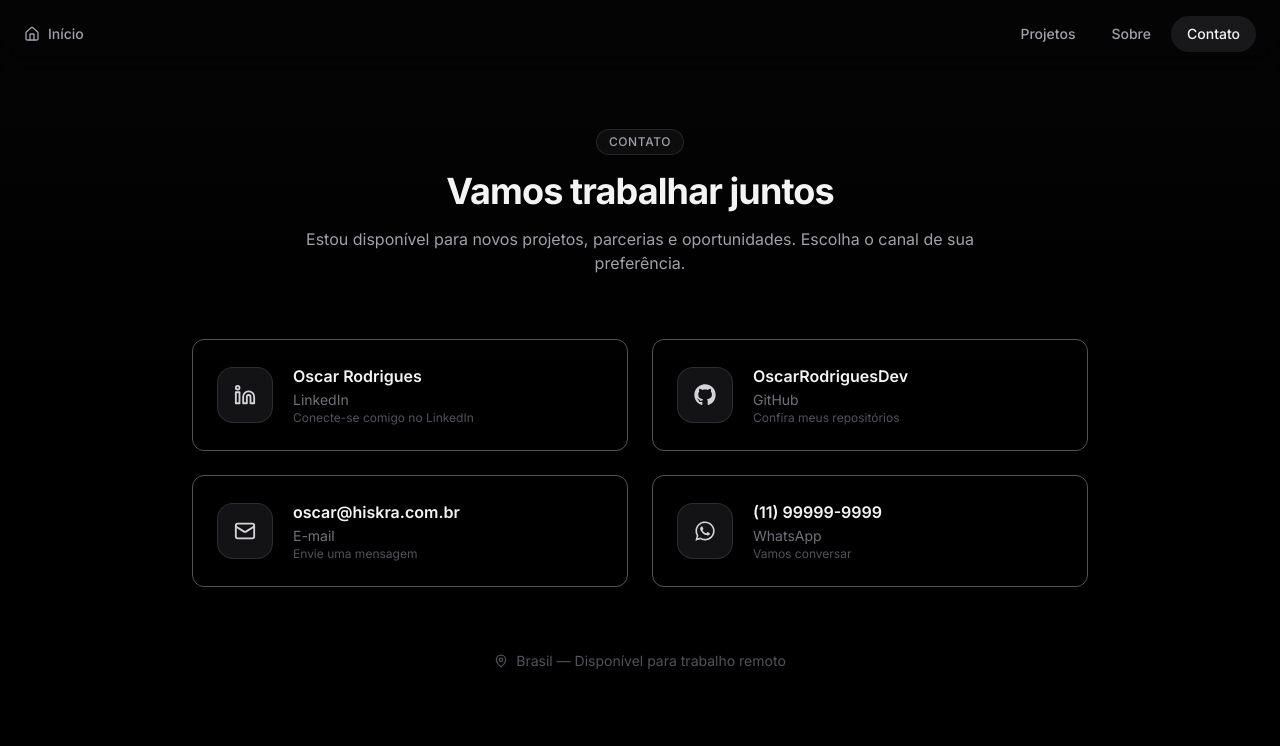
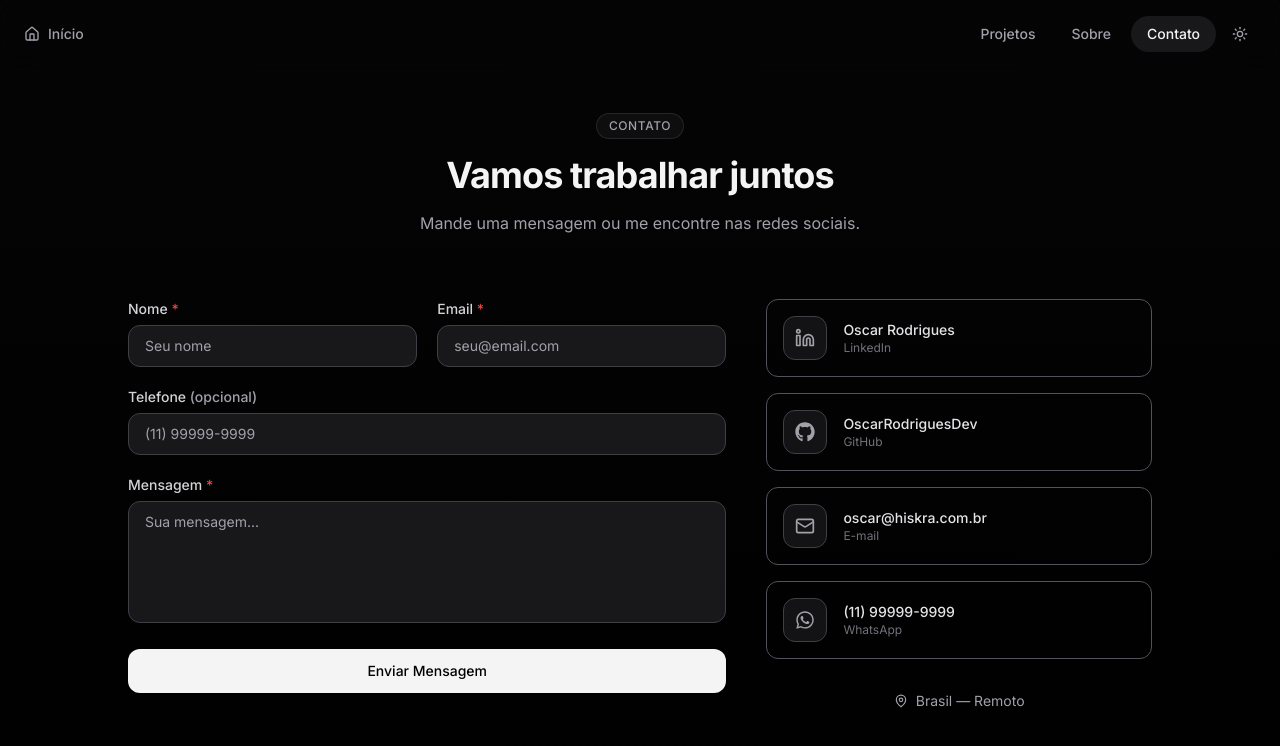
Before and after one commit to oscarRodriguesDev/site-pessoal, a Next.js app: page /contact in a window 1280 px wide. Shown: the top 746 px of the page. Built offline with nearby package versions, Linux system fonts and the light colour scheme; no server answers.

Commit message:
feat: tema claro/escuro e formulário de contato

```diff
--- a/src/app/contact/page.tsx
+++ b/src/app/contact/page.tsx
@@ -1,5 +1,6 @@
 "use client";
-import { Mail, Linkedin, MapPin } from "lucide-react";
+import { useState } from "react";
+import { Mail, Linkedin, MapPin, Send } from "lucide-react";
 import { FaGithub, FaWhatsapp } from "react-icons/fa";
 import Link from "next/link";
 import { Navigation } from "@/components/nav";
@@ -7,90 +8,175 @@ import { Card } from "@/components/card";
 
 const socials = [
   {
-    icon: <Linkedin size={22} />,
+    icon: <Linkedin size={20} />,
     href: "https://www.linkedin.com/in/oscar-rodrigues-dev/",
     label: "LinkedIn",
     handle: "Oscar Rodrigues",
-    description: "Conecte-se comigo no LinkedIn",
   },
   {
-    icon: <FaGithub size={22} />,
+    icon: <FaGithub size={20} />,
     href: "https://github.com/oscarRodriguesDev",
     label: "GitHub",
     handle: "OscarRodriguesDev",
-    description: "Confira meus repositórios",
   },
   {
-    icon: <Mail size={22} />,
+    icon: <Mail size={20} />,
     href: "mailto:oscar@hiskra.com.br",
     label: "E-mail",
     handle: "oscar@hiskra.com.br",
-    description: "Envie uma mensagem",
   },
   {
-    icon: <FaWhatsapp size={22} />,
+    icon: <FaWhatsapp size={20} />,
     href: "https://wa.me/5511999999999",
     label: "WhatsApp",
     handle: "(11) 99999-9999",
-    description: "Vamos conversar",
   },
 ];
 
 export default function Contato() {
+  const [sent, setSent] = useState(false);
+  const [form, setForm] = useState({ nome: "", email: "", telefone: "", mensagem: "" });
+
+  const handleSubmit = (e: React.FormEvent) => {
+    e.preventDefault();
+    if (!form.nome.trim() || !form.email.trim() || !form.mensagem.trim()) return;
+    setSent(true);
+  };
+
   return (
-    <div className="min-h-screen bg-black">
+    <div className="min-h-screen bg-white dark:bg-black">
       <Navigation />
-      <div className="relative pt-32 pb-20">
-        <div className="absolute inset-0 bg-gradient-to-b from-zinc-900/20 via-transparent to-transparent" />
+      <div className="relative pt-28 pb-20">
+        <div className="absolute inset-0 bg-gradient-to-b from-zinc-200/20 via-transparent to-transparent dark:from-zinc-900/20" />
 
         <div className="relative px-6 mx-auto max-w-7xl">
           {/* Header */}
           <div className="max-w-2xl mx-auto mb-12 text-center lg:mb-16 animate-fade-in">
-            <span className="inline-block px-3 py-1 mb-4 text-xs font-medium tracking-wider uppercase border rounded-full text-zinc-400 border-zinc-700/50 bg-zinc-900/50">
+            <span className="inline-block px-3 py-1 mb-4 text-xs font-medium tracking-wider uppercase border rounded-full text-zinc-500 dark:text-zinc-400 border-zinc-300 dark:border-zinc-700/50 bg-zinc-100 dark:bg-zinc-900/50">
               Contato
             </span>
-            <h1 className="text-3xl font-bold tracking-tight text-zinc-100 sm:text-4xl">
+            <h1 className="text-3xl font-bold tracking-tight text-zinc-800 dark:text-zinc-100 sm:text-4xl">
               Vamos trabalhar juntos
             </h1>
-            <p className="mt-4 text-zinc-400">
-              Estou disponível para novos projetos, parcerias e oportunidades.
-              Escolha o canal de sua preferência.
+            <p className="mt-4 text-zinc-500 dark:text-zinc-400">
+              Mande uma mensagem ou me encontre nas redes sociais.
             </p>
           </div>
 
-          {/* Contact Cards */}
-          <div className="grid max-w-4xl grid-cols-1 gap-6 mx-auto sm:grid-cols-2 animate-fade-up">
-            {socials.map((s, index) => (
-              <Card key={index}>
+          <div className="grid max-w-5xl grid-cols-1 gap-10 mx-auto lg:grid-cols-5 animate-fade-up">
+            {/* Form */}
+            <div className="lg:col-span-3">
+              {sent ? (
+                <div className="flex flex-col items-center justify-center py-16 text-center">
+                  <div className="flex items-center justify-center w-16 h-16 mb-4 rounded-full bg-zinc-100 dark:bg-zinc-800">
+                    <Send size={24} className="text-zinc-600 dark:text-zinc-300" />
+                  </div>
+                  <h2 className="text-xl font-semibold text-zinc-800 dark:text-zinc-100">
+                    Mensagem enviada!
+                  </h2>
+                  <p className="mt-2 text-zinc-500">
+                    Obrigado pelo contato. Responderei em breve.
+                  </p>
+                  <button
+                    onClick={() => { setSent(false); setForm({ nome: "", email: "", telefone: "", mensagem: "" }); }}
+                    className="mt-6 px-6 py-2 text-sm font-medium text-zinc-600 dark:text-zinc-300 border border-zinc-300 dark:border-zinc-700 rounded-full hover:bg-zinc-100 dark:hover:bg-zinc-800/50"
+                  >
+                    Enviar outra
+                  </button>
+                </div>
+              ) : (
+                <form onSubmit={handleSubmit} className="space-y-5">
+                  <div className="grid grid-cols-1 gap-5 sm:grid-cols-2">
+                    <div>
+                      <label className="block mb-1.5 text-sm font-medium text-zinc-700 dark:text-zinc-300">
+                        Nome <span className="text-red-500">*</span>
+                      </label>
+                      <input
+                        type="text"
+                        required
+                        value={form.nome}
+                        onChange={(e) => setForm({ ...form, nome: e.target.value })}
+                        className="w-full px-4 py-2.5 text-sm rounded-xl border border-zinc-300 dark:border-zinc-700 bg-white dark:bg-zinc-900 text-zinc-800 dark:text-zinc-100 placeholder-zinc-400 focus:outline-none focus:ring-2 focus:ring-zinc-400 dark:focus:ring-zinc-600"
+                        placeholder="Seu nome"
+                      />
+                    </div>
+                    <div>
+                      <label className="block mb-1.5 text-sm font-medium text-zinc-700 dark:text-zinc-300">
+                        Email <span className="text-red-500">*</span>
+                      </label>
+                      <input
+                        type="email"
+                        required
+                        value={form.email}
+                        onChange={(e) => setForm({ ...form, email: e.target.value })}
+                        className="w-full px-4 py-2.5 text-sm rounded-xl border border-zinc-300 dark:border-zinc-700 bg-white dark:bg-zinc-900 text-zinc-800 dark:text-zinc-100 placeholder-zinc-400 focus:outline-none focus:ring-2 focus:ring-zinc-400 dark:focus:ring-zinc-600"
+                        placeholder="seu@email.com"
+                      />
+                    </div>
+                  </div>
+                  <div>
+                    <label className="block mb-1.5 text-sm font-medium text-zinc-700 dark:text-zinc-300">
+                      Telefone <span className="text-zinc-400">(opcional)</span>
+                    </label>
+                    <input
+                      type="tel"
+                      value={form.telefone}
+                      onChange={(e) => setForm({ ...form, telefone: e.target.value })}
+                      className="w-full px-4 py-2.5 text-sm rounded-xl border border-zinc-300 dark:border-zinc-700 bg-white dark:bg-zinc-900 text-zinc-800 dark:text-zinc-100 placeholder-zinc-400 focus:outline-none focus:ring-2 focus:ring-zinc-400 dark:focus:ring-zinc-600"
+                      placeholder="(11) 99999-9999"
+                    />
+                  </div>
+                  <div>
+                    <label className="block mb-1.5 text-sm font-medium text-zinc-700 dark:text-zinc-300">
+                      Mensagem <span className="text-red-500">*</span>
+                    </label>
+                    <textarea
+                      required
+                      rows={5}
+                      value={form.mensagem}
+                      onChange={(e) => setForm({ ...form, mensagem: e.target.value })}
+                      className="w-full px-4 py-2.5 text-sm rounded-xl border border-zinc-300 dark:border-zinc-700 bg-white dark:bg-zinc-900 text-zinc-800 dark:text-zinc-100 placeholder-zinc-400 focus:outline-none focus:ring-2 focus:ring-zinc-400 dark:focus:ring-zinc-600 resize-none"
+                      placeholder="Sua mensagem..."
+                    />
+                  </div>
+                  <button
+                    type="submit"
+                    className="w-full px-6 py-3 text-sm font-medium text-white transition-colors bg-zinc-800 rounded-xl hover:bg-zinc-700 dark:text-black dark:bg-zinc-100 dark:hover:bg-zinc-200"
+                  >
+                    Enviar Mensagem
+                  </button>
+                </form>
+              )}
+            </div>
+
+            {/* Social Sidebar */}
+            <div className="lg:col-span-2 space-y-4">
+              {socials.map((s, i) => (
+                <Card key={i}>
                   <Link
                     href={s.href}
                     target="_blank"
                     rel="noopener noreferrer"
-                  className="flex items-center gap-5 p-6 transition-all duration-300 group"
+                    className="flex items-center gap-4 p-4 transition-all duration-300 group"
                   >
-                  <div className="flex items-center justify-center w-14 h-14 text-zinc-300 transition-all duration-300 border rounded-2xl border-zinc-700/60 bg-zinc-900/80 group-hover:border-zinc-500 group-hover:text-white group-hover:bg-zinc-800/80 group-hover:scale-105">
+                    <div className="flex items-center justify-center w-11 h-11 rounded-xl text-zinc-500 dark:text-zinc-400 border border-zinc-300 dark:border-zinc-700 bg-zinc-50 dark:bg-zinc-900/80 group-hover:text-zinc-700 dark:group-hover:text-zinc-200 group-hover:border-zinc-400 dark:group-hover:border-zinc-500">
                       {s.icon}
                     </div>
-                  <div className="flex-1 min-w-0">
-                    <h3 className="text-base font-semibold text-zinc-100 group-hover:text-white">
+                    <div className="min-w-0">
+                      <p className="text-sm font-medium text-zinc-700 dark:text-zinc-200 truncate">
                         {s.handle}
-                    </h3>
-                    <p className="mt-0.5 text-sm text-zinc-500">
-                      {s.label}
                       </p>
-                    <p className="text-xs text-zinc-600">
-                      {s.description}
-                    </p>
+                      <p className="text-xs text-zinc-500">{s.label}</p>
                     </div>
                   </Link>
                 </Card>
               ))}
+
+              <div className="flex items-center justify-center gap-2 pt-4 text-sm text-zinc-400">
+                <MapPin size={14} />
+                <span>Brasil — Remoto</span>
               </div>
-
-          {/* Location */}
-          <div className="flex items-center justify-center gap-2 mt-16 text-sm text-zinc-600">
-            <MapPin size={14} />
-            <span>Brasil — Disponível para trabalho remoto</span>
+            </div>
           </div>
         </div>
       </div>
--- a/src/app/globals.css
+++ b/src/app/globals.css
@@ -8,7 +8,13 @@
   }
 
   body {
-    @apply bg-black text-zinc-100 antialiased;
+    @apply antialiased;
+    @apply bg-white text-zinc-900;
+  }
+
+  .dark body,
+  body.dark {
+    @apply bg-black text-zinc-100;
   }
 
   ::selection {
@@ -20,11 +26,11 @@
   }
 
   ::-webkit-scrollbar-track {
-    @apply bg-zinc-900;
+    @apply bg-zinc-200 dark:bg-zinc-900;
   }
 
   ::-webkit-scrollbar-thumb {
-    @apply rounded-full bg-zinc-700 hover:bg-zinc-600;
+    @apply rounded-full bg-zinc-400 hover:bg-zinc-500 dark:bg-zinc-700 dark:hover:bg-zinc-600;
   }
 }
 
--- a/src/app/layout.tsx
+++ b/src/app/layout.tsx
@@ -3,6 +3,7 @@ import "./globals.css";
 import { Metadata } from "next";
 import { Inter } from "next/font/google";
 import { Analytics } from "@/components/analytics";
+import { ThemeProvider } from "@/components/theme-provider";
 
 const inter = Inter({
   subsets: ["latin"],
@@ -62,10 +63,10 @@ export default function RootLayout({
         <Analytics />
       </head>
       <body
-        className={`bg-black ${process.env.NODE_ENV === "development" ? "debug-screens" : undefined
+        className={`${process.env.NODE_ENV === "development" ? "debug-screens" : undefined
           }`}
       >
-        {children}
+        <ThemeProvider>{children}</ThemeProvider>
       </body>
     </html>
   );
--- a/src/components/card.tsx
+++ b/src/components/card.tsx
@@ -23,7 +23,7 @@ export const Card: React.FC<PropsWithChildren> = ({ children }) => {
 	return (
 		<div
 			onMouseMove={onMouseMove}
-			className="overflow-hidden relative duration-700 border rounded-xl hover:bg-zinc-800/10 group md:gap-8 hover:border-zinc-400/50 border-zinc-600 "
+			className="overflow-hidden relative duration-700 border rounded-xl hover:bg-zinc-100 dark:hover:bg-zinc-800/10 group md:gap-8 hover:border-zinc-400/50 border-zinc-300 dark:border-zinc-600 "
 		>
 			<div className="pointer-events-none">
 				<div className="absolute inset-0 z-0  transition duration-1000 [mask-image:linear-gradient(black,transparent)]" />
--- a/src/components/nav.tsx
+++ b/src/components/nav.tsx
@@ -1,8 +1,9 @@
 "use client";
-import { ArrowLeft, Home } from "lucide-react";
+import { Home, Moon, Sun } from "lucide-react";
 import Link from "next/link";
 import { usePathname } from "next/navigation";
 import React, { useEffect, useRef, useState } from "react";
+import { useTheme } from "@/components/theme-provider";
 
 const navLinks = [
   { name: "Projetos", href: "/projects" },
@@ -14,6 +15,7 @@ export const Navigation: React.FC = () => {
   const ref = useRef<HTMLElement>(null);
   const [isIntersecting, setIntersecting] = useState(true);
   const pathname = usePathname();
+  const { theme, toggle } = useTheme();
 
   useEffect(() => {
     if (!ref.current) return;
@@ -30,18 +32,19 @@ export const Navigation: React.FC = () => {
         className={`fixed inset-x-0 top-0 z-50 backdrop-blur-md duration-300 border-b ${
           isIntersecting
             ? "bg-transparent border-transparent"
-            : "bg-zinc-950/80 border-zinc-800/50"
+            : "bg-white/80 dark:bg-zinc-950/80 border-zinc-200 dark:border-zinc-800/50"
         }`}
       >
         <div className="flex items-center justify-between px-6 py-4 mx-auto max-w-7xl">
           <Link
             href="/"
-            className="flex items-center gap-2 duration-200 text-zinc-400 hover:text-zinc-100"
+            className="flex items-center gap-2 duration-200 text-zinc-500 dark:text-zinc-400 hover:text-zinc-800 dark:hover:text-zinc-100"
           >
             <Home className="w-4 h-4" />
             <span className="text-sm font-medium hidden sm:inline">Início</span>
           </Link>
 
+          <div className="flex items-center gap-2">
             <nav className="flex items-center gap-1">
               {navLinks.map((link) => {
                 const isActive = pathname === link.href;
@@ -51,8 +54,8 @@ export const Navigation: React.FC = () => {
                     href={link.href}
                     className={`relative px-4 py-2 text-sm font-medium duration-200 rounded-full ${
                       isActive
-                      ? "text-zinc-100 bg-zinc-800/60"
-                      : "text-zinc-400 hover:text-zinc-100 hover:bg-zinc-800/30"
+                        ? "text-zinc-800 dark:text-zinc-100 bg-zinc-200/80 dark:bg-zinc-800/60"
+                        : "text-zinc-500 dark:text-zinc-400 hover:text-zinc-800 dark:hover:text-zinc-100 hover:bg-zinc-100 dark:hover:bg-zinc-800/30"
                     }`}
                   >
                     {link.name}
@@ -60,6 +63,15 @@ export const Navigation: React.FC = () => {
                 );
               })}
             </nav>
+
+            <button
+              onClick={toggle}
+              className="p-2 duration-200 rounded-full text-zinc-500 dark:text-zinc-400 hover:text-zinc-800 dark:hover:text-zinc-100 hover:bg-zinc-100 dark:hover:bg-zinc-800/30"
+              aria-label="Alternar tema"
+            >
+              {theme === "dark" ? <Sun size={16} /> : <Moon size={16} />}
+            </button>
+          </div>
         </div>
       </div>
     </header>
--- /dev/null
+++ b/src/components/theme-provider.tsx
@@ -0,0 +1,45 @@
+"use client";
+
+import { createContext, useContext, useEffect, useState } from "react";
+
+type Theme = "dark" | "light";
+
+interface ThemeContext {
+  theme: Theme;
+  toggle: () => void;
+}
+
+const Context = createContext<ThemeContext>({ theme: "dark", toggle: () => {} });
+
+export function useTheme() {
+  return useContext(Context);
+}
+
+export function ThemeProvider({ children }: { children: React.ReactNode }) {
+  const [theme, setTheme] = useState<Theme>("dark");
+  const [mounted, setMounted] = useState(false);
+
+  useEffect(() => {
+    const stored = localStorage.getItem("theme") as Theme | null;
+    if (stored) {
+      setTheme(stored);
+    }
+    setMounted(true);
+  }, []);
+
+  useEffect(() => {
+    if (!mounted) return;
+    const root = document.documentElement;
+    root.classList.toggle("dark", theme === "dark");
+    root.classList.toggle("light", theme === "light");
+    localStorage.setItem("theme", theme);
+  }, [theme, mounted]);
+
+  const toggle = () => setTheme((t) => (t === "dark" ? "light" : "dark"));
+
+  if (!mounted) {
+    return <>{children}</>;
+  }
+
+  return <Context.Provider value={{ theme, toggle }}>{children}</Context.Provider>;
+}
--- a/tailwind.config.ts
+++ b/tailwind.config.ts
@@ -1,6 +1,7 @@
 import type { Config } from "tailwindcss";
 
 const config: Config = {
+  darkMode: "class",
   content: [
     "./src/pages/**/*.{js,ts,jsx,tsx,mdx}",
     "./src/components/**/*.{js,ts,jsx,tsx,mdx}",
```
Also changed, not shown: src/app/about/page.tsx (+10 -10 lines), src/app/page.tsx (+13 -13 lines), src/app/projects/components/index.tsx (+11 -11 lines), src/app/projects/page.tsx (+7 -7 lines), 1 other file (tests, documents, lock files or other folders). Lines whose indentation alone changed are shown as unchanged.
